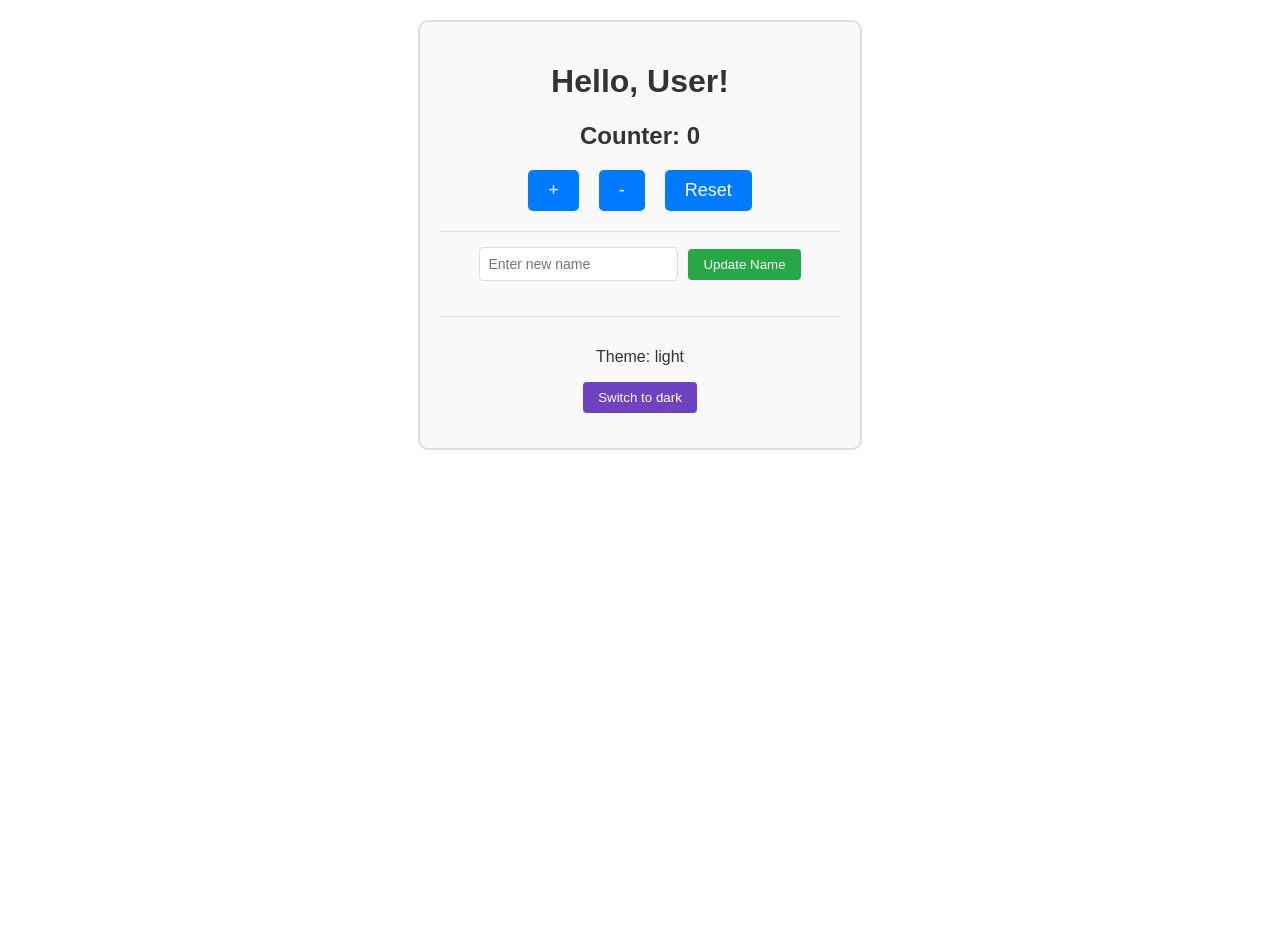
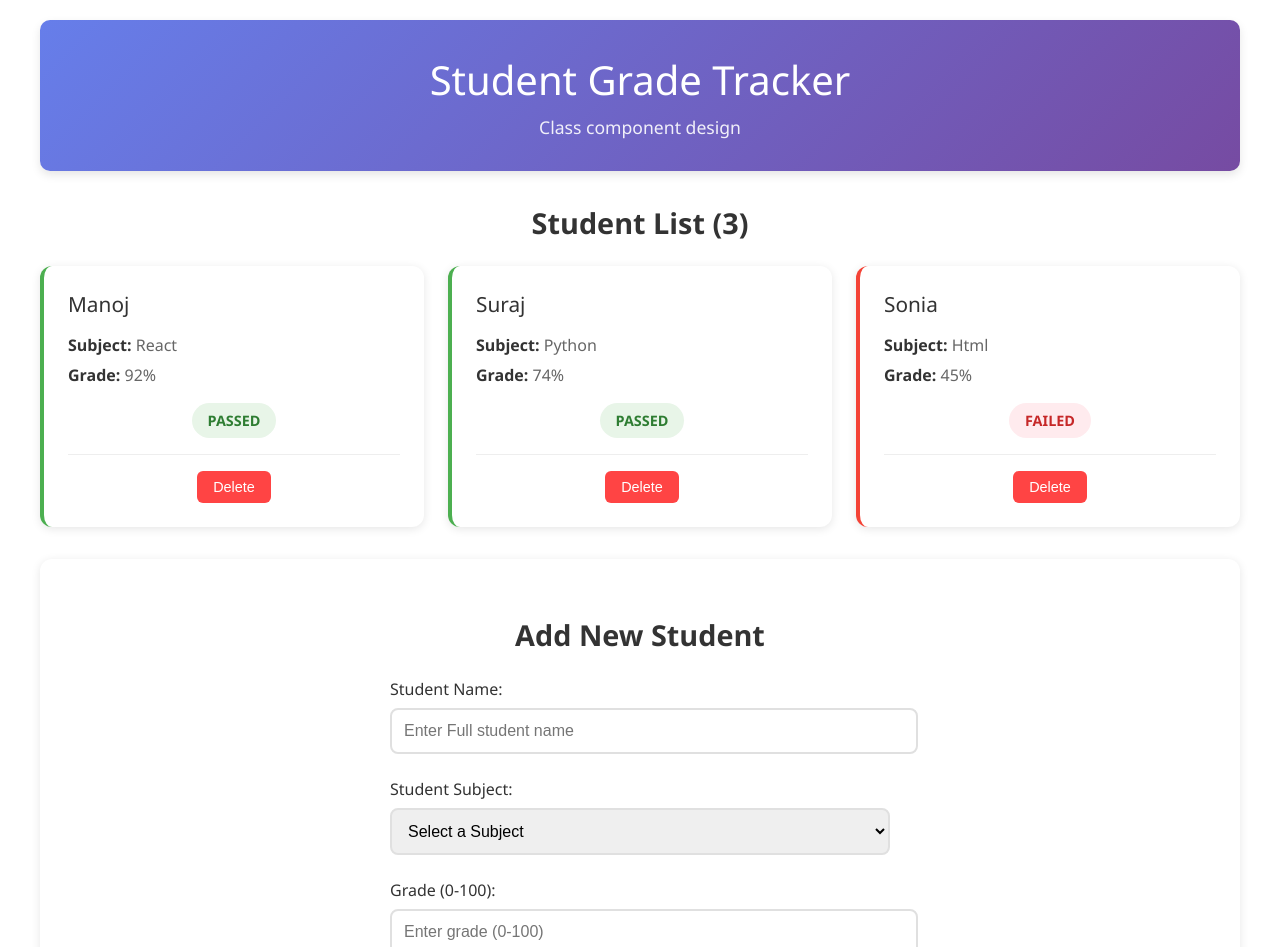
Before and after one commit to singhpreet86/react-essentials-assignment, a React (Create React App) app: page / in a window 1280 px wide. Shown: the top 947 px of the page. Before the commit the page ends 840 px from the top, so only its background shows below. Built offline with nearby package versions, Linux system fonts and the light colour scheme.

Commit message:
complete student app

```diff
--- a/src/App.css
+++ b/src/App.css
@@ -1,108 +1,219 @@
 .App{
-    text-align: center;
-    padding: 20px;
-    font-family: Arial, Helvetica, sans-serif;
-    min-height:  100vh;
-    transition: all 0.3s ease;
+    max-width: 1200px;
+    margin:  0 auto;
+    padding:  20px;
+    font-family: 'Segoe UI', Tahoma, Geneva, Verdana, sans-serif;
 }
 
-.counter-container{
-    max-width: 400px;
-    margin: 0 auto;
-    padding: 20px;
-    border: 2px solid #ddd;
+.app-header {
+    text-align: center;
+    background: linear-gradient(135deg, #667eea 0%, #764ba2 100% );
+    color: white;
+    padding: 2rem;
     border-radius: 10px;
-    /* background-color: #f9f9f9; */
-    transition: all 0.3s ease;
-}
-
-.light-theme{
-    background-color: #f9f9f9;
-    color: #333
+    margin-bottom: 2rem;
+    box-shadow: 0 4px 10px rgba(0,0,0,0.1);
 }
 
 
-.dark-theme{
-    background-color: #333;
-    color: #f9f9f9;
-    border: #555;
+.app-header h1{
+    margin: 0 0 0.5rem 0;
+    font-size:  2.5rem;
+    font-weight: 300;
 }
 
-.button-group {
-    margin: 20px 0;
+.app-header p{
+    margin: 0;
+    opacity: 0.9;
+    font-size: 1.1rem;
 }
 
-.button-group button{
-    margin: 0 10px;
-    padding: 10px 20px;
-    font-size: 18px;
-    border:  none;
-    border-radius: 5px;
-    cursor: pointer;
-    background-color: #007bff;
-    color: white;
-    transition: background-color 0.2s ease;
+.app-main{
+    margin-top:  2rem;
 }
 
-.button-group button:hover{
-    background-color: #007bff;
+.students-section h2{
+    color: #333;
+    margin-bottom: 1.5rem;
+    font-size: 1.8rem;
+    text-align: center;
 }
 
-.name-changer{
-    margin: 20px 0;
-    padding: 15px;
-    border-top: 1px solid #ddd;
+.students-grid{
+    display: grid;
+    grid-template-columns: repeat(auto-fit, minmax(300px, 1fr));
+    gap: 1.5rem;
+    margin-bottom: 2rem;
 }
 
-.name-changer input{
-    padding: 8px;
-    margin-right: 10px;
-    border:  1px solid #ddd;
-    border-radius:  4px;
-    font-size:  14px;
+.student-card{
+    background: white;
+    border-radius: 12px;
+    padding: 1.5rem;
+    box-shadow: 0 2px 10px rgba(0,0,0,0.1);
+    border-left: 4px solid #ddd;
+    transition: transform 0.2s ease, box-shadow 0.2s ease;
 }
 
-.name-changer button {
-    padding:  8px 15px;
-    background-color: #28a745;
+.student-card:hover{
+    transform: translateY(-2px);
+    box-shadow: 0 4px 20px rgba(0,0,0,0.15);
+}
+
+.student-card.passed{
+    border-left-color: #4CAF50;
+}
+
+.student-card.failed{
+    border-left-color: #f44336;
+}
+
+.student-info h3{
+    margin: 0 0 1rem 0;
+    color: #333;
+    font-size: 1.3rem;
+    font-weight: 500;
+}
+
+.student-info p{
+    margin: 0.5rem 0;
+    color: #666;
+    line-height: 1.4;
+}
+
+
+.student-info strong{
+    color: #333;
+}
+
+.student-status{
+    margin-top: 1rem;
+    text-align:  center;
+}
+
+.status{
+    display: inline-block;
+    padding: 0.5rem 1rem;
+    border-radius: 20px;
+    font-weight: bold;
+    font-size: 0.9rem;
+}
+
+.status-passed{
+    background-color: #E8F5E8;
+    color: #2E7D32
+}
+
+.status-failed{
+    background-color: #FFEBEE;
+    color: #c62828;
+}
+
+
+.add-student-section{
+    background: white;
+    padding: 2rem;
+    border-radius: 12px;
+    box-shadow: 0 2px 10px rgba(0,0,0,0.1);
+    margin-top: 2rem;
+}
+
+.add-student-section h2{
+    color: #333;
+    margin-bottom: 1.5rem;
+    text-align: center;
+    font-size: 1.8rem;
+}
+
+.add-student-form{
+    max-width: 500px;
+    margin: 0 auto;
+}
+
+.form-group{
+    margin-bottom: 1.5rem;
+}
+
+.form-group label{
+    display: block;
+    margin-bottom: 0.5rem;
+    font-weight: 500;
+    color: #333;
+}
+
+.form-group input,
+.form-group select{
+    width: 100%;
+    padding: 0.75rem;
+    border: 2px solid #e0e0e0;
+    border-radius: 8px;
+    font-size: 1rem;
+    transition: border-color 0.2s ease;
+}
+
+.form-group input:focus,
+.form-group select:focus{
+    outline: none;
+    border-color: #667eea;
+    box-shadow: 0 0 0 3px rgba(102,126,234,0.1);
+}
+
+.submit-btn{
+    width: 100%;
+    padding: 0.75rem 1.5rem;
+    background: linear-gradient(135deg, #667eea 0%, #764ba2 100%);
+    color: wheat;
+    border: none;
+    border-radius: 8px;
+    font-size: 1.1rem;
+    font-weight: 500;
+    cursor: pointer;
+    transition: transform 0.2s ease, box-shadow 0.2s ease;
+}
+
+.submit-btn:hover{
+    transform: translate(-1px);
+    box-shadow: 0 4px 15px rgba(102, 126, 234, 0.3);
+}
+
+.submit-btn:active{
+    transform: translateY(0);
+}
+
+.no-students {
+    text-align: center;
+    padding:  3rem;
+    color: #666;
+    font-style: italic;
+}
+
+.no-students p{
+    font-size: 1.1rem;
+}
+
+.student-actions{
+    margin-top: 1rem;
+    text-align: center;
+    border-top: 1px solid #eee;
+    padding-top: 1rem;
+}
+
+.delete-btn{
+    background-color: #ff4444;
     color: white;
     border: none;
-    border-radius: 4px;
+    padding: 0.5rem 1rem;
+    border-radius: 6px;
     cursor: pointer;
+    font-size: 0.9rem;
+    transition: background-color 0.2s ease, transform 0.1s ease;
 }
 
-.name-changer button:hover{
-    background-color: #218838;
+.delete-btn:hover{
+    background-color: #cc0000;
+    transform: scale(1.05);
 }
 
-.theme-section{
-    margin-top: 20px;
-    padding: 15px;
-    border-top: 1px solid #ddd;
-
+.delete-btn:active{
+    transform: scale(0.98);
 }
-
-.theme-section button{
-    padding:  8px 15px;
-    background-color: #6f42c1;
-    color: white;
-    border: none;
-    border-radius: 4px;
-    cursor: pointer;
-}
-
-.theme-section button:hover{
-background-color: #5a32a3;
-
-}
-
-.timesection{
-    font-size:  12px;
-    color: #666;
-    font-style: italic;
-    margin: 15px 0;
-}
-
-.dark-theme .timesection{
-    color: #f9f9f9;
-}
--- a/src/App.js
+++ b/src/App.js
@@ -5,125 +5,203 @@ class App extends React.Component{
 
     constructor(props){
       super(props);
-      console.log("Constructor: Component is beging created");
       this.state = {
-        counter: 0,
-        userName: 'User',
-        theme: 'light',
-        tempName: '',
-        lastUpdated: null
+        students: [
+          {
+            id: 1,
+            name: 'Manoj',
+            subject: "React",
+            grade: 92,
+            passed: true
+          },
+          {
+            id: 2,
+            name: 'Suraj',
+            subject: "Python",
+            grade: 74,
+            passed: true
+          },
+          {
+            id: 3,
+            name: 'Sonia',
+            subject: "Html",
+            grade: 45,
+            passed: false
+          }
+        ],
+        newStudent:{
+          name: '',
+          subject: '',
+          grade: ''
+        }
       };
     }
 
-  componentDidMount(){
-    console.log("this is where you would typically ");
-    console.log( "Fetch data from api,set up sebscription");
+    handleInputChange = (event) => {
+      const {name, value} = event.target;
 
-    const savedCount = localStorage.getItem("counterValue");
+      this.setState({
+        newStudent:{
+          ...this.state.newStudent,
+          [name]:value
+        }
+      });
+    };
 
-    if(savedCount){
-      console.log("loading from local ", savedCount);
-      this.setState({counter: savedCount});
-
-    this.setState({lastUpdated: new Date().toLocaleTimeString()});
+    handleDeleteStudent = (studentId) => {
+      if(window.confirm("Are yor sure to delete")){
+        this.setState({
+          students: this.state.students.filter(student => student.id !== studentId)
+        });
       }
     }
 
-  componentDidUpdate( prevProps, prevState) {
-    console.log("Component has updted");
-    console.log("previosu state", prevState);
-    console.log("current state", this.state);
+    handleAddSubmit = (event) => {
+      event.preventDefault();
 
-    if(prevState.counter !== this.state.counter){
-      console.log("saving to localstorage");
-      localStorage.setItem('counterValue', this.state.counter.toString());
 
-    this.setState({lastUpdated: new Date().toLocaleTimeString()});
-    }
+      const {name,subject,grade} = this.state.newStudent;
+      if(!name.trim() || !subject || !grade){
+        alert("fill all fields");
+        return;
       }
 
-  componentWillUnmount(){
-    console.log("Componen is about to removed");
+      const gradeNumber = parseInt(grade,10);
+
+      if(isNaN(gradeNumber) || gradeNumber <0 || gradeNumber > 100 ){
+        alert("Fill grade between o - 100");
+        return;
       }
-  incrimentCount = () => {
-     this.setState({counter: this.state.counter + 1}, () =>{
-      console.log("After immidete incriment click");
-    })
-    console.log("count: ", this.state.counter);
+
+      const newStudent = {
+        id: Date.now(),
+        name: name.trimEnd(),
+        subject: subject,
+        grade: gradeNumber,
+        passed: gradeNumber>=60
+      }
+
+      this.setState({
+        students: [...this.state.students, newStudent],
+        newStudent: {
+          name: '',
+          subject: '',
+          grade: ''
+        }
+      });
+    };
+
+    renderStudentList(){
+      if(this.state.students.length === 0){
+        return(
+          <div className='no-students'>
+            <p> No students added yet, Add you first student</p>
+          </div>
+        )
+      }
+
+      return this.state.students.map(student => (
+        <div key={student.id} className={`student-card ${student.passed ? 'passed': 'failed'}`}>
+          <div className='student-info'>
+              <h3>{student.name}</h3>
+              <p> <strong> Subject:</strong> {student.subject}</p>
+              <p> <strong> Grade:</strong> {student.grade}%</p>
+          </div>
+          <div className='student-status'>
+              <span className={`status ${student.passed ? 'status-passed': 'status-failed'}`}>
+                {student.passed ? 'PASSED' : 'FAILED'}
+              </span>
+          </div>
+
+          <div className='student-actions'>
+              <button onClick={() => this.handleDeleteStudent(student.id)}
+                className='delete-btn'
+                title="Delete Student"
+                >
+                Delete
+              </button>
+          </div>
+        </div>
+      ))
     }
 
 
-  decrementCount = () => {
-    if(this.state.counter > 0){
-    console.log("Decrement clicked");
-    this.setState({counter: this.state.counter - 1})
-    console.log("count: ", this.state.counter);
-    }else{
-      console.log("Counter shoud be greater then 0");
-    }
-  }
-
-  resetCount = () => {
-    this.setState({counter: 0})
-
-    console.log("reset clicked");
-
-  }
-
-  toggleTheme = () => {
-    const newTheme = this.state.theme === 'light' ? 'dark' : 'light';
-    this.setState({theme: newTheme});
-  }
-
-  handleNameChange = (event) => {
-    this.setState({tempName: event.target.value});
-  }
-
-  updateUserName = ()=> {
-    if(this.state.tempName.trim()!== ''){
-      this.setState({
-        userName: this.state.tempName,
-        tempName: ''
-      })
-    }
-  }
-
   render(){
-    const {counter, userName, theme, tempName, lastUpdated} = this.state;
-    const containerClass = `counter-container ${theme}-theme`;
-
     return(
       <div className='App'>
-        <div className={containerClass}>
-          <h1> Hello, {userName}!</h1>
-          <h2> Counter: {counter }</h2>
+        <header className='app-header'>
+          <h1> Student Grade Tracker</h1>
+          <p> Class component design </p>
+        </header>
 
-          {lastUpdated &&  <p className='timesection'> Last update: {lastUpdated}</p>}
+        <main className='app-main'>
+          <section className='students-section'>
+            <h2> Student List ({this.state.students.length})</h2>
+            <div className='students-grid'>
+              {this.renderStudentList()}
+            </div>
+          </section>
 
-          <div className='button-group'>
-          <button onClick={this.incrimentCount}> + </button>
-          <button onClick={this.decrementCount}> - </button>
-          <button onClick={this.resetCount}> Reset </button>
-          </div>
+        <section className='add-student-section'>
+          <h2> Add New Student</h2>
 
-
-          <div className='name-changer'>
+          <form onSubmit={this.handleAddSubmit} className='add-student-form'>
+            <div className='form-group'>
+              <label htmlFor='studentName'> Student Name:</label>
               <input
-              type='text'
-              value={tempName}
-              onChange={this.handleNameChange}
-              placeholder='Enter new name'
+                type="text"
+                id="studentName"
+                name="name"
+                value={this.state.newStudent.name}
+                onChange={this.handleInputChange}
+                placeholder='Enter Full student name'
               />
-
-              <button onClick={this.updateUserName}>Update Name</button>
 
             </div>
 
-          <div className='theme-section'>
-          <p> Theme: {theme} </p>
-            <button onClick={this.toggleTheme}> Switch to {theme === 'light' ? 'dark' : 'light'}</button>
+            <div className='form-group'>
+              <label htmlFor='studentSubject'> Student Subject:</label>
+              <select
+                id="studentSubject"
+                name="subject"
+                value={this.state.newStudent.subject}
+                onChange={this.handleInputChange}
+                placeholder='Enter Full student name'
+              >
+                <option value=""> Select a Subject</option>
+                <option value="Css">CSS</option>
+                <option value="Java">Java</option>
+                <option value="Ruby">Ruby</option>
+                <option value="Node">Node</option>
+                <option value="Maths">Maths</option>
+                <option value="English">English</option>
+                <option value="SST">SST</option>
+                </select>
             </div>
+
+             <div className='form-group'>
+              <label htmlFor='studentGrade'> Grade (0-100):</label>
+              <input
+                type="number"
+                id="studentGrade"
+                name="grade"
+                value={this.state.newStudent.grade}
+                onChange={this.handleInputChange}
+                placeholder='Enter grade (0-100)'
+                min="0"
+                max="100"
+              />
+
             </div>
+
+            <button type="submit" className='submit-btn'>
+              Add Student
+            </button>
+
+          </form>
+
+        </section>
+        </main>
       </div>
     )
   }
```
Also changed, not shown: src/context/TaskContext.js (deleted, +0 -146 lines). Lines whose indentation alone changed are shown as unchanged.
